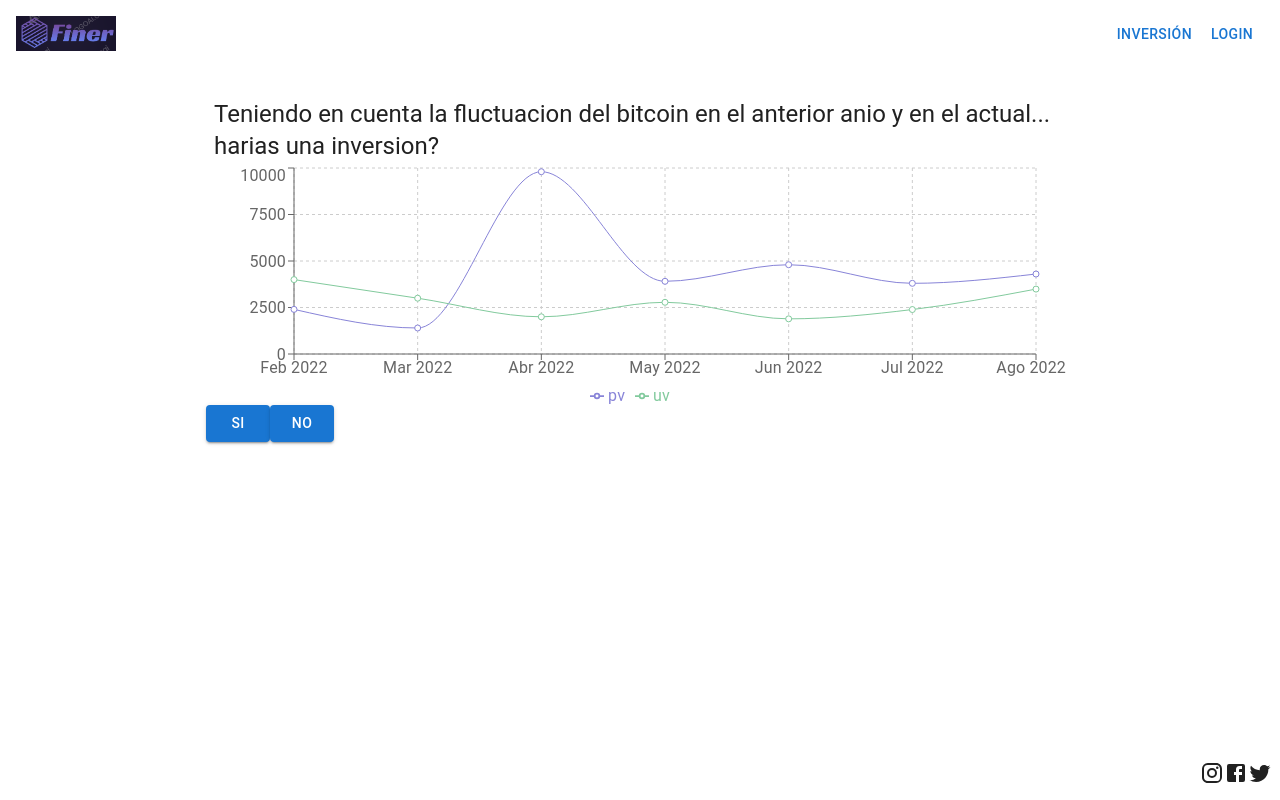
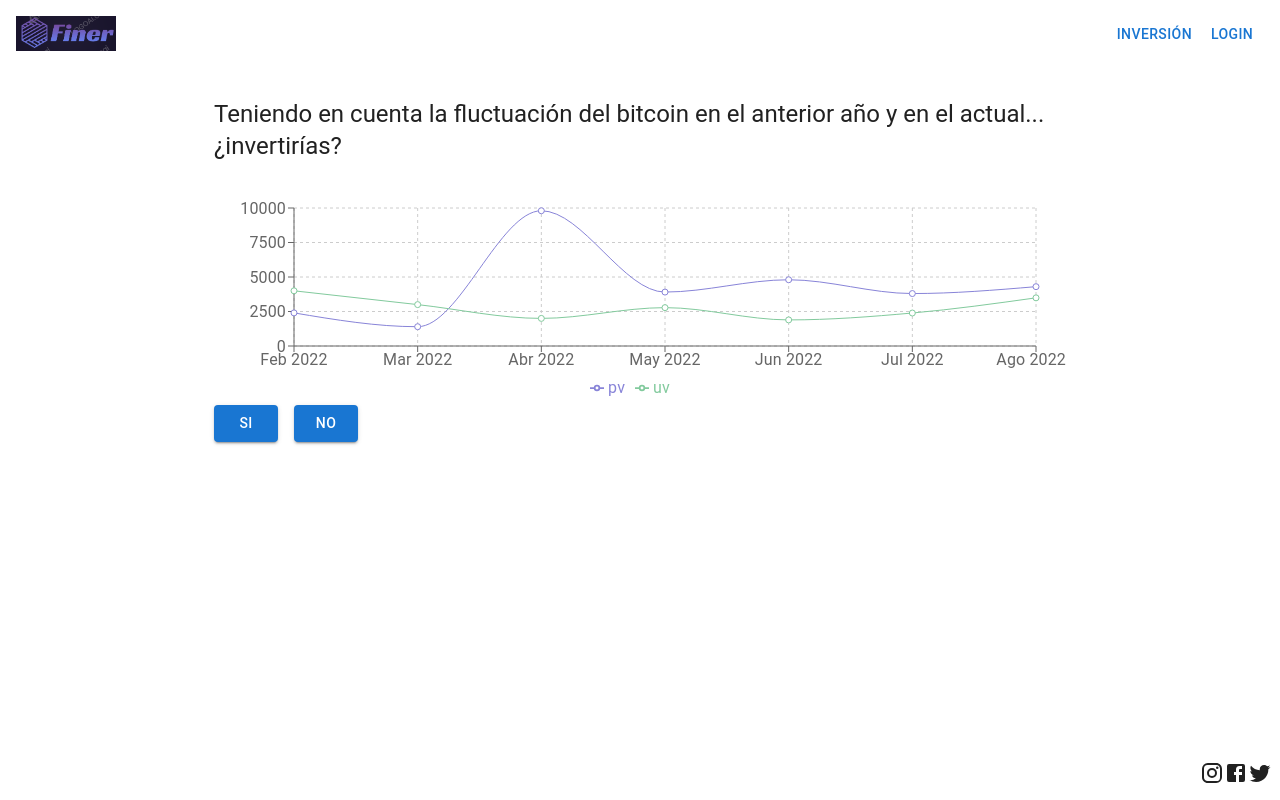
Before and after one commit to sinedie/GausianHack, a Next.js app: page /invert in a window 1280 px wide. Built offline with nearby package versions, Linux system fonts and the light colour scheme.

Commit message:
final fixes

```diff
--- a/pages/invert.tsx
+++ b/pages/invert.tsx
@@ -14,7 +14,7 @@ import {
   Legend,
   ResponsiveContainer,
 } from "recharts";
-import Inversiones from '@/components/inversiones/inversiones'
+import Inversiones from "@/components/inversiones/inversiones";
 
 const data = [
   {
@@ -81,17 +81,17 @@ export default function invert() {
       sx={{ p: 3, display: "grid", placeItems: "center", height: "50vh" }}
     >
       <Typography variant="h5">
-        Teniendo en cuenta la fluctuacion del bitcoin en el anterior anio y en
-        el actual... harias una inversion?
+        Teniendo en cuenta la fluctuación del bitcoin en el anterior año y en el
+        actual... ¿invertirías?
       </Typography>
 
       <ResponsiveContainer width="100%" height="100%">
         <LineChart
           width={500}
-          height={300}
+          height={500}
           data={data}
           margin={{
-            top: 5,
+            top: 45,
             right: 30,
             left: 20,
             bottom: 5,
@@ -113,12 +113,20 @@ export default function invert() {
       </ResponsiveContainer>
 
       <Grid container spacing={1}>
+        <Grid item md={12}>
+          <Grid container spacing={2}>
+            <Grid item>
               <Button onClick={goodAnwser} variant="contained">
                 Si
               </Button>
+            </Grid>
+            <Grid item>
               <Button onClick={badAnwser} variant="contained">
                 No
               </Button>
+            </Grid>
+          </Grid>
+        </Grid>
 
         <Grid item md={12}>
           {showGood && <Alert>Esa es la decisión correcta</Alert>}
```
Also changed, not shown: pages/index.tsx (+6 -3 lines). Lines whose indentation alone changed are shown as unchanged.
